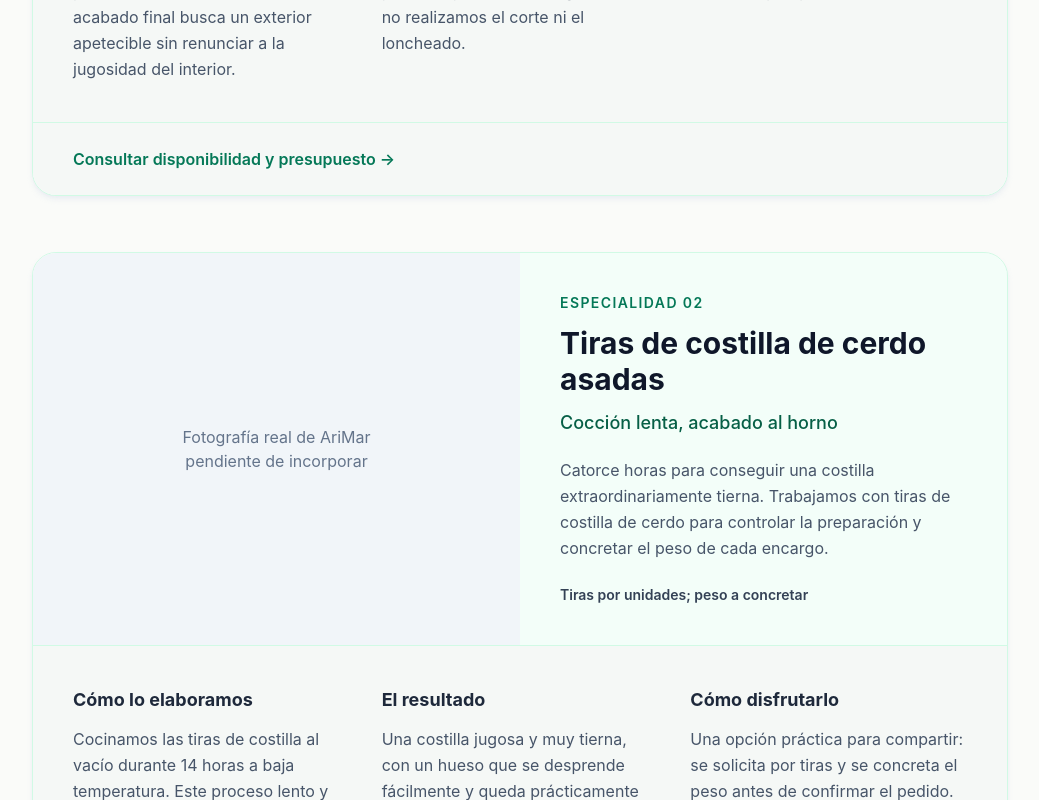
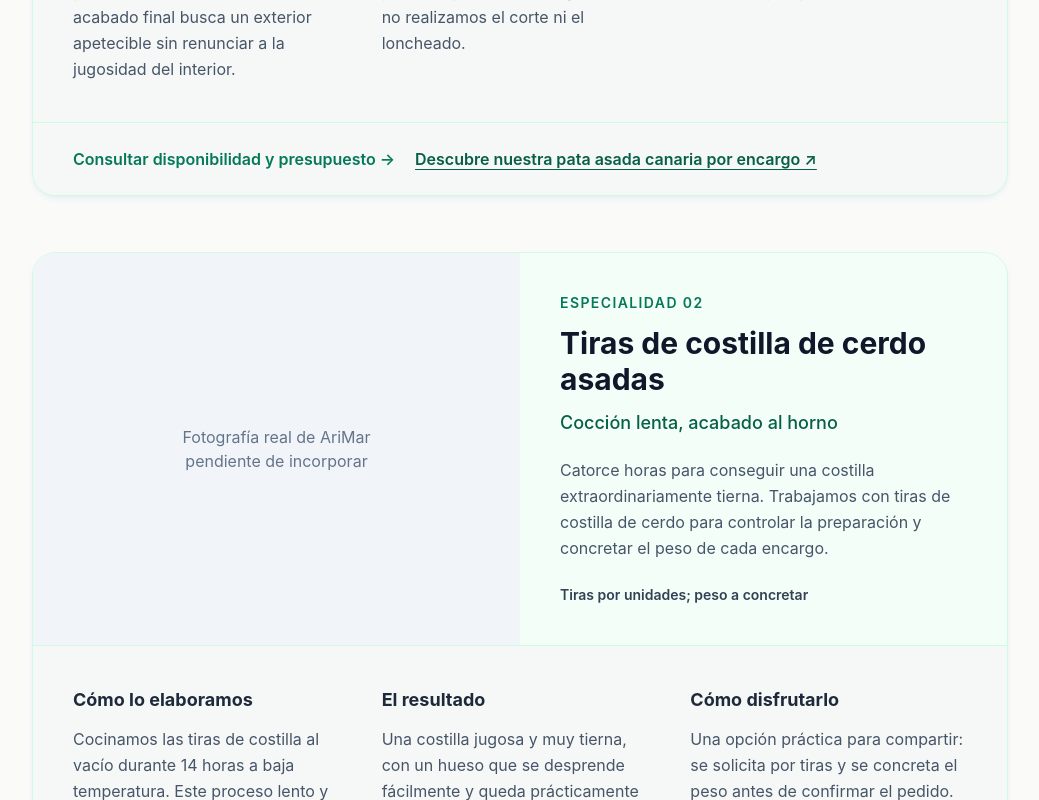
Before and after one commit to talaverilla85/ArimarWeb, a Next.js app: page /asados-por-encargo-gran-canaria in a window 1280 px wide. Shown: the part 1280-2080 px from the top of the page, without its empty margins (120-1159 px from the left). Built offline with nearby package versions, Linux system fonts and the light colour scheme.

Commit message:
Link and index dedicated canarian roast pork order landing

```diff
--- a/app/asados-por-encargo-gran-canaria/page.tsx
+++ b/app/asados-por-encargo-gran-canaria/page.tsx
@@ -82,7 +82,7 @@ export default function Page() {
                 <div><h4 className="text-lg font-bold mb-3">El resultado</h4><p className="text-slate-600 leading-relaxed">{plato.resultado}</p></div>
                 <div><h4 className="text-lg font-bold mb-3">Cómo disfrutarlo</h4><p className="text-slate-600 leading-relaxed">{plato.servicio}</p></div>
               </div>
-              <div className="px-7 md:px-10 py-6 bg-[#f5f8f6] border-t border-emerald-100"><a href="#solicitud" className="font-semibold text-emerald-700">Consultar disponibilidad y presupuesto →</a></div>
+              <div className="px-7 md:px-10 py-6 bg-[#f5f8f6] border-t border-emerald-100 flex flex-wrap gap-5"><a href="#solicitud" className="font-semibold text-emerald-700">Consultar disponibilidad y presupuesto →</a>{i === 0 && <Link href="/pata-asada-gran-canaria" className="font-semibold text-emerald-800 underline underline-offset-4">Descubre nuestra pata asada canaria por encargo ↗</Link>}</div>
             </article>
           ))}
         </div>
```
